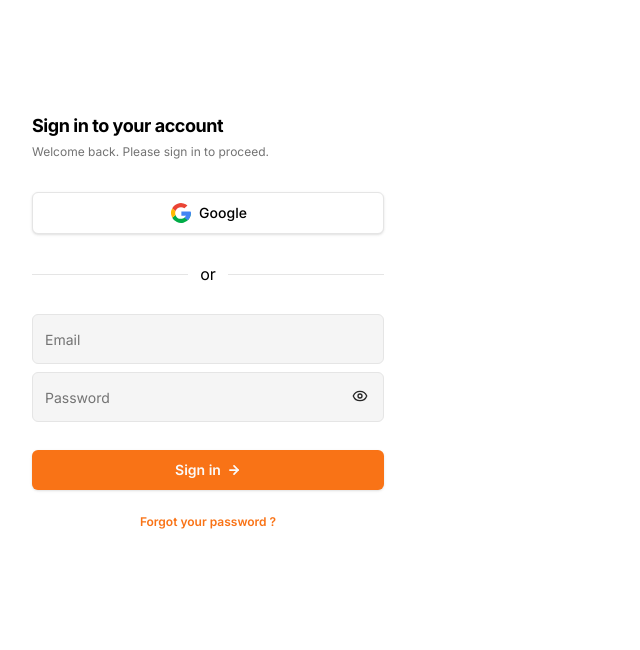
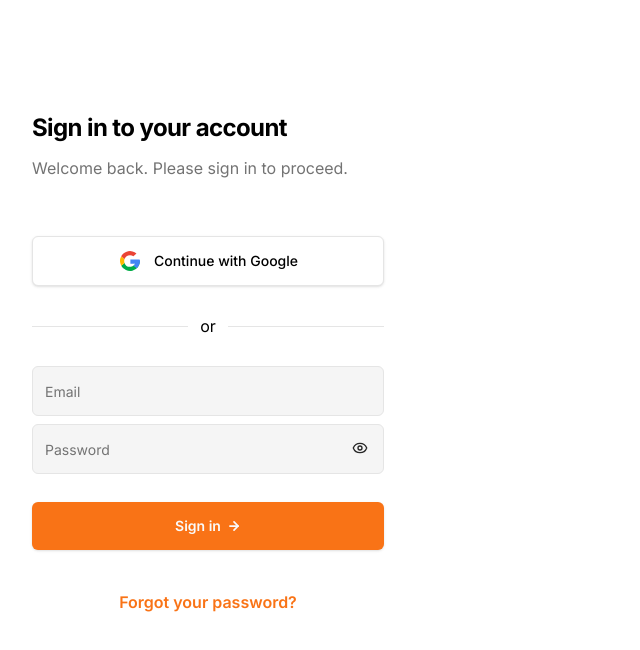
Before and after one commit to Brainy-Bunch/brainy-bunch-erp, a Next.js app: page /auth/login in a window 1280 px wide. Shown: the top 650 px of the page, without its empty margins (0-640 px from the left). Built offline with nearby package versions, Linux system fonts and the light colour scheme; no server answers.

Commit message:
feat: add password reset link sent to email logic

```diff
--- a/src/app/_components/auth/forgot-password.tsx
+++ b/src/app/_components/auth/forgot-password.tsx
@@ -14,6 +14,8 @@ import {
 import { Input } from "@/components/ui/input";
 import { ArrowRight } from "lucide-react";
 import React from "react";
+import { getAuth, sendPasswordResetEmail } from "firebase/auth";
+// import { auth } from "../../../../firebaseConfig";
 
 const EmailSchema = z
   .object({
@@ -28,8 +30,19 @@ const ForgotPassword = () => {
     resolver: zodResolver(EmailSchema),
   });
 
+  const auth = getAuth();
+
+  const [hasSentEmail, setHasSentEmail] = React.useState(false);
+
   function onSubmit(values: z.infer<typeof EmailSchema>) {
-    console.log(values);
+    sendPasswordResetEmail(auth, values.email)
+      .then((data) => {
+        console.log("check email");
+        setHasSentEmail(true);
+      })
+      .catch((err) => {
+        console.log(err);
+      });
   }
   return (
     <div className="auth-form">
@@ -39,15 +52,17 @@ const ForgotPassword = () => {
           className="flex flex-col gap-4"
         >
           <div></div>
-          <div className="space-y-1 mb-4">
-            <h1 className="text-lg font-bold tracking-tight">
-              Forgot your password?{" "}
+          <div className="space-y-3 mb-10">
+            <h1 className="text-2xl font-bold tracking-tight">
+              {hasSentEmail ? "Email sent" : "Forgot your password?"}
             </h1>
-            <p className="text-xs text-neutral-500">
-              Enter your email address and we will send you a link to reset your
-              password.
+            <p className="text text-neutral-500 !leading-relaxed">
+              {hasSentEmail
+                ? "Check your email for a link to reset your password."
+                : " Enter your email address and we will send you a link to reset your password."}
             </p>
           </div>
+          {hasSentEmail ? null : (
             <div className="flex flex-col gap-2">
               <FormField
                 control={form.control}
@@ -59,6 +74,7 @@ const ForgotPassword = () => {
                         placeholder="Email"
                         className="shadow-none py-6 bg-neutral-100 ring-transparent outline-none focus:border-neutral-300"
                         {...field}
+                        value={field.value || ""}
                       />
                     </FormControl>
                     <FormMessage />
@@ -66,16 +82,19 @@ const ForgotPassword = () => {
                 )}
               />
             </div>
+          )}
+
           <Button
             type="submit"
-            className="w-full mt-3 py-5 flex items-center gap-1.5 bg-orange-500 active:bg-orange-600 hover:bg-orange-600 font-semibold"
+            className="w-full mt-3 py-6 flex items-center gap-1.5 bg-orange-500 active:bg-orange-600 hover:bg-orange-600 font-semibold"
           >
-            Send email <ArrowRight size={14} strokeWidth={3} />
+            {hasSentEmail ? "Open Inbox" : "Send email"}{" "}
+            <ArrowRight size={14} strokeWidth={3} />
           </Button>
           <div className="w-full flex justify-center">
             <a
               href="/auth/login"
-              className="text-xs font-semibold text-center my-2 text-orange-500"
+              className="font-semibold text-center my-6 text-orange-500"
             >
               Back to login
             </a>
--- a/src/app/_components/auth/login-form.tsx
+++ b/src/app/_components/auth/login-form.tsx
@@ -65,7 +65,7 @@ const LoginForm = () => {
   auth.onAuthStateChanged((user) => {
     if (user) {
       console.log(user);
-      router.push("/dashboard");
+      // router.push("/dashboard");
     } else {
     }
   });
@@ -78,21 +78,21 @@ const LoginForm = () => {
           className="flex flex-col gap-4"
         >
           <div></div>
-          <div className="space-y-1 mb-4">
-            <h1 className="text-lg font-bold tracking-tight">
+          <div className="space-y-3 mb-10">
+            <h1 className="text-2xl font-bold tracking-tight">
               Sign in to your account
             </h1>
-            <p className="text-xs text-neutral-500">
+            <p className="text text-neutral-500">
               Welcome back. Please sign in to proceed.
             </p>
           </div>
           <div>
             <Button
-              className="w-full py-5 shadow flex items-center gap-1.5"
+              className="w-full py-6 shadow flex items-center gap-3"
               variant={"outline"}
             >
               <GoogleSvg className="size-6" />
-              Google
+              Continue with Google
             </Button>
           </div>
           <div className=" relative py-3 flex items-center justify-center">
@@ -122,6 +122,7 @@ const LoginForm = () => {
               name="password"
               render={({ field }) => (
                 <FormItem className="relative">
+
                   <FormControl>
                     <Input
                       type={isPasswordVisible ? "text" : "password"}
@@ -152,15 +153,15 @@ const LoginForm = () => {
           </div>
           <Button
             type="submit"
-            className="w-full mt-3 py-5 flex items-center gap-1.5 bg-orange-500 active:bg-orange-600 hover:bg-orange-600 font-semibold"
+            className="w-full mt-3 py-6 flex items-center gap-1.5 bg-orange-500 active:bg-orange-600 hover:bg-orange-600 font-semibold"
           >
             Sign in <ArrowRight size={14} strokeWidth={3} />
           </Button>
           <a
             href="/auth/forgot-password"
-            className="text-xs font-semibold text-center my-2 text-orange-500"
+            className=" font-semibold text-center my-6 text-orange-500"
           >
-            Forgot your password ?
+            Forgot your password?
           </a>
         </form>
       </Form>
--- /dev/null
+++ b/src/app/_components/common/loader.tsx
@@ -0,0 +1,24 @@
+import { VariantProps, cva } from "class-variance-authority";
+import React from "react";
+
+const loaderVariants = cva("", {
+  variants: {
+    size: {
+      default: "size-9",
+      sm: "size-8 ",
+      lg: "size-10",
+      icon: "size-9",
+    },
+  },
+});
+
+interface LoaderProps
+  extends React.HTMLAttributes<HTMLDivElement>,
+    VariantProps<typeof loaderVariants> {}
+
+const Loader = React.forwardRef<HTMLDivElement, LoaderProps>(
+  ({ className, ...props }) => {
+    return <div></div>;
+  }
+);
+export default Loader;
```
Lines whose indentation alone changed are shown as unchanged.
